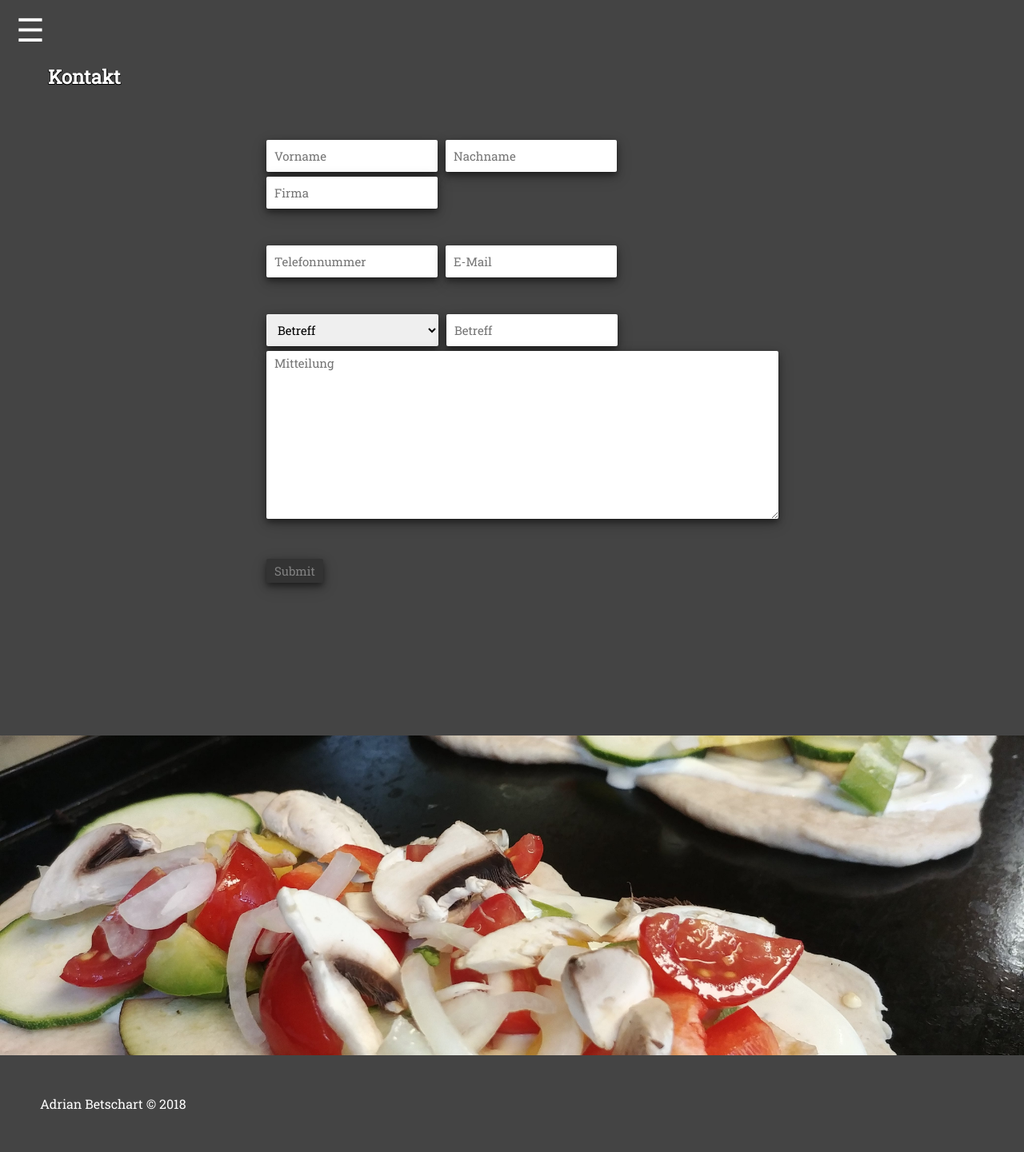
After one commit to andidi144/backhuus_feuerzauber, a PHP site: page /kontakt.html in a window 1280 px wide. The commit adds this page. Shown: the whole page at 80% size. Run offline with PHP 8.4, Linux system fonts and the light colour scheme; some libraries are stand-ins or nearby versions.

Commit message:
feat: add kontakt

```diff
--- /dev/null
+++ b/kontakt.html
@@ -0,0 +1,69 @@
+<!DOCTYPE html>
+<html lang="de">
+  <head>
+    <meta name="description" content="Herzlich Willkommen auf der Homepage vom Backhuus Feuerzauber.">
+    <meta name="keywords" content="Backhuus,Feuerzauber,Flammkuchen">
+    <meta name="author" content="Adrian Betschart">
+    <meta charset="utf-8">
+    <meta name="viewport" content="width=device-width, initial-scale=1">
+
+    <link href="https://fonts.googleapis.com/css?family=Roboto+Slab" rel="stylesheet">
+
+    <link rel="stylesheet" href="style.css">
+
+    <script async src="script.js"></script>
+    <script async src="https://ajax.googleapis.com/ajax/libs/jquery/3.2.1/jquery.min.js" onload="jqueryLoaded()"></script>
+
+    <title>Backhuus Feuerzauber</title>
+  </head>
+  <body class="theme-black">
+      <nav id="mySidenav">
+          <span id="closebtn" onclick="openNav()">&times;</span>
+          <a href="index.html">Home</a>
+          <a href="galerie.html">Galerie</a>
+          <a href="events.html">Events</a>
+          <a href="kontakt.html" class="active">Kontakt</a>
+      </nav>
+      <span id="openbtn" onclick="openNav()">&#9776</span>
+      <div id="slide">
+          <main>
+              <div class="section" id="section-kontakt">
+                  <h2>Kontakt</h2>
+                  <form>
+                      <div class="form-group">
+                          <input type="text" placeholder="Vorname" required />
+                          <input type="text" placeholder="Nachname" required />
+                          <input type="text" placeholder="Firma" />
+                      </div>
+                      <div class="form-group">
+                          <input type="tel" placeholder="Telefonnummer" />
+                          <input type="email" placeholder="E-Mail" required />
+                      </div>
+                      <div class="form-group">
+                          <select required>
+                              <option>Betreff</option>
+                              <option>Anfrage</option>
+                              <option>Blablub</option>
+                              <option>Blablib</option>
+                              <option>Blableb</option>
+                          </select>
+                          <input type="text" placeholder="Betreff" required />
+                          <br />
+                          <textarea placeholder="Mitteilung"></textarea>
+                      </div>
+                      <div class="form-group">
+                          <input type="submit" id="submit"/>
+                      </div>
+                  </form>
+              </div>
+              <div class="parallax" id="parallax-2">
+
+              </div>
+              <footer>
+                  Adrian Betschart © 2018
+              </footer>
+          </main>
+
+      </div>
+  </body>
+</html>
--- a/script.js
+++ b/script.js
@@ -43,17 +43,9 @@ function jqueryLoaded(){
         }, 800, function(){
 
           // Add hash (#) to URL when done scrolling (default click behavior)
-          window.location.hash = hash;
+          //window.location.hash = hash;
         });
       } // End if
     });
-
-    var color = document.cookie.split('heme=')[1].split(';')[0];
-    if (color) {
-      changeColor(color);
-    }
-    else {
-      changeColor('white');
-    }
   })
 };
--- a/style.css
+++ b/style.css
@@ -43,6 +43,11 @@ footer {
 p {
     line-height: 1.5em;
 }
+
+#section-kontakt {
+    height: 100%;
+}
+
 /* ************************************************************************ */
 
 
@@ -351,3 +242,58 @@ nav a {
     margin: 0 20px 30px 20px;
 }
 /* ************************************************************************ */
+
+/* Kontakt-Form */
+
+form {
+    position: absolute;
+    left: 50%;
+    transform: translate(-50%, 0);
+}
+
+form input{
+    height: 30px;
+    border-radius: 2px;
+    font-size: 15px;
+    border: none;
+    box-shadow: 0 4px 8px 0 rgba(0, 0, 0, 0.5), 0 6px 20px 0 rgba(0, 0, 0, 0.19);
+    padding: 5px 10px;
+    margin: 3px;
+}
+
+.form-group {
+    margin: 40px 10px;
+}
+
+textarea {
+    width: 100%;
+    border-radius: 2px;
+    font-size: 15px;
+    border: none;
+    box-shadow: 0 4px 8px 0 rgba(0, 0, 0, 0.5), 0 6px 20px 0 rgba(0, 0, 0, 0.19);
+    height: 200px;
+    padding: 5px 10px;
+    margin: 3px;
+}
+
+form select {
+    height: 40px;
+    border-radius: 2px;
+    font-size: 15px;
+    border: none;
+    box-shadow: 0 4px 8px 0 rgba(0, 0, 0, 0.5), 0 6px 20px 0 rgba(0, 0, 0, 0.19);
+    padding: 5px 10px;
+    margin: 3px;
+    width: 215px;
+}
+
+#submit {
+    color: #818181;
+    background-color: #333;
+}
+
+#submit:hover {
+    box-shadow: 0 8px 12px 0 rgba(0, 0, 0, 0.5), 0 7px 20px 0 rgba(0, 0, 0, 0.19);
+    color: #818181;
+    background-color: #363636;
+}
```
Also changed, not shown: other parts of style.css (+4 -118 lines), index.html (+8 -6 lines).
